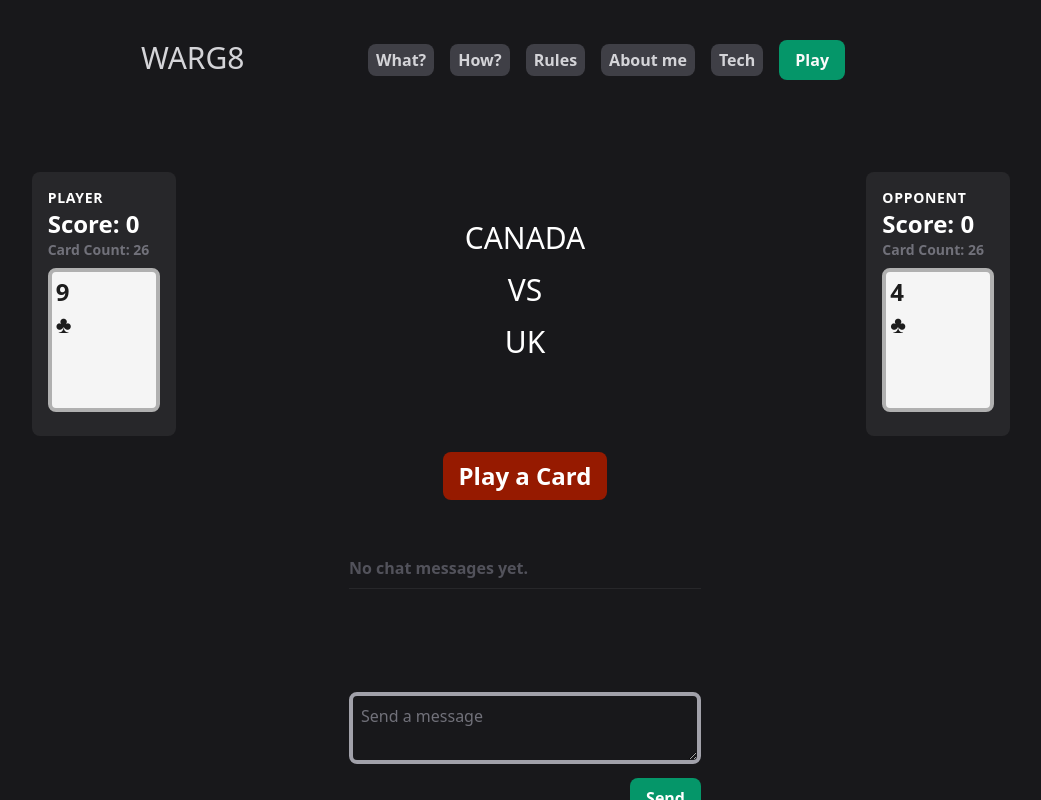
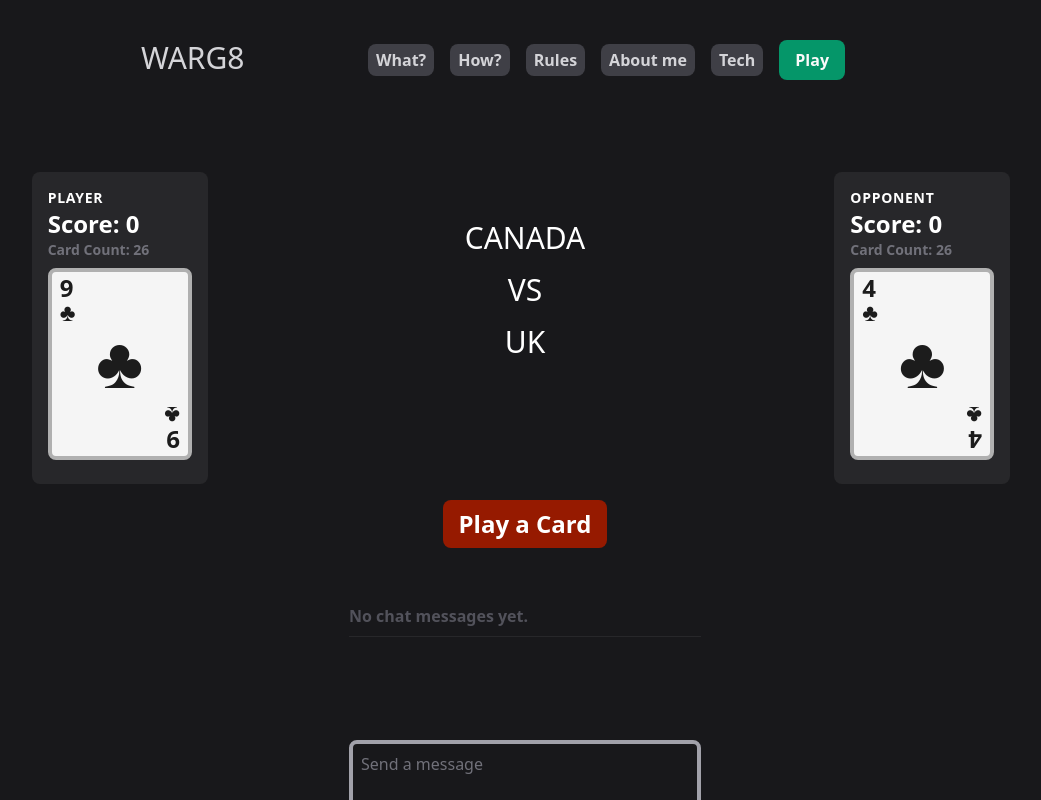
Before and after one commit to EmreYYZ/mh-2021-1, a React (Create React App) app: page /play in a window 1280 px wide. Both pictures are taken after a click on the button "Start Game". Shown: the top 800 px of the page, without its empty margins (115-1156 px from the left). Built offline with nearby package versions, Linux system fonts and the light colour scheme.

Commit message:
Updated Card CSS to make it look more like an actual card

```diff
--- a/src/components/Card.tsx
+++ b/src/components/Card.tsx
@@ -15,10 +15,18 @@
 
 export const Card: React.FC<IProps> = ({ card }) => {
   return (
-    <div className="inline-block w-28 h-36 my-2 border-4 border-black-300 rounded-lg cursor-pointer bg-black-50">
-      <p className={`text-2xl text-left m-1 font-bold ${card.isRed ? "text-scarlet-500" : "text-black-900"}`}>
-        <span className="block">{card.number}</span> <span className="block">{card.symbol}</span>
-      </p>
+    <div className="inline-block w-36 h-48 my-2 border-4 border-black-300 rounded-lg bg-black-50">
+      <div>
+        <p className={`text-2xl  ml-2 mt-1 text-left font-bold leading-none ${card.isRed ? "text-scarlet-500" : "text-black-900"}`}>
+          <span className="block">{card.number}</span> <span className="block">{card.symbol}</span>
+        </p>
+      </div>
+      <div className={` text-7xl text-center leading-none font-bold ${card.isRed ? "text-scarlet-500" : "text-black-900"}`}>{card.symbol}</div>
+      <div>
+        <p className={` transform rotate-180 text-2xl text-left mt-2 mr-2 font-bold leading-none ${card.isRed ? "text-scarlet-500" : "text-black-900"}`}>
+          <span className="block">{card.number}</span> <span className="block">{card.symbol}</span>
+        </p>
+      </div>
     </div>
   );
 };
```
